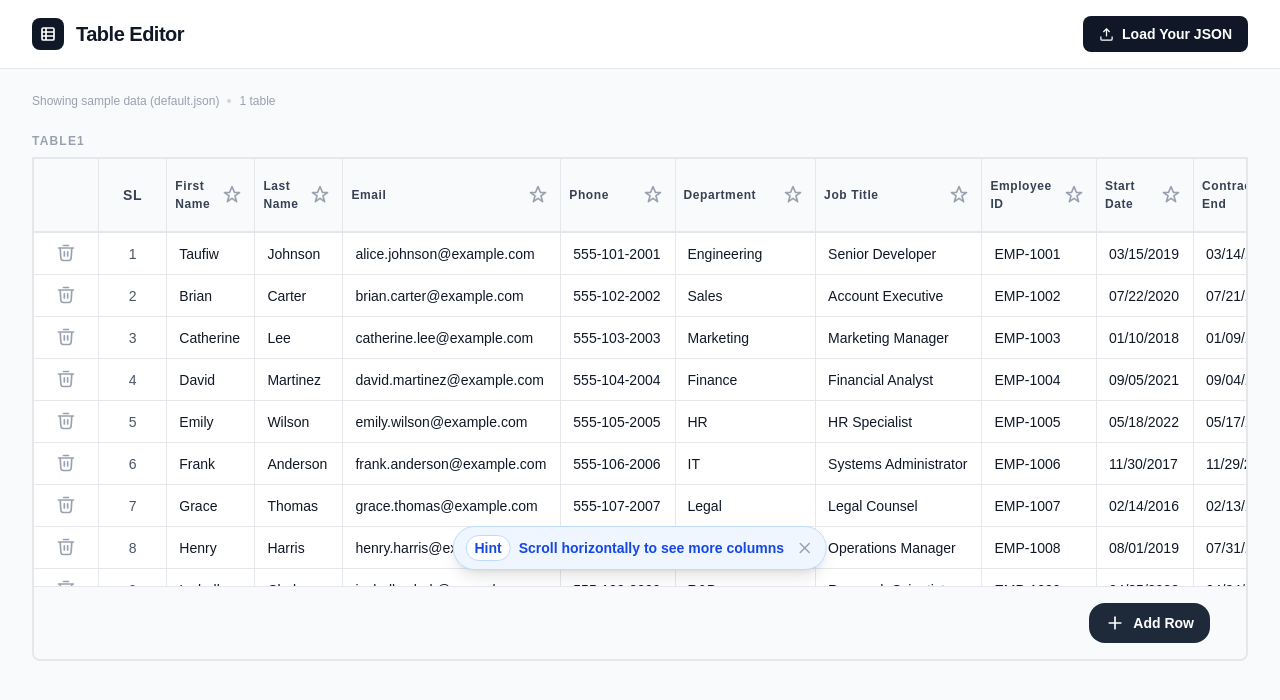
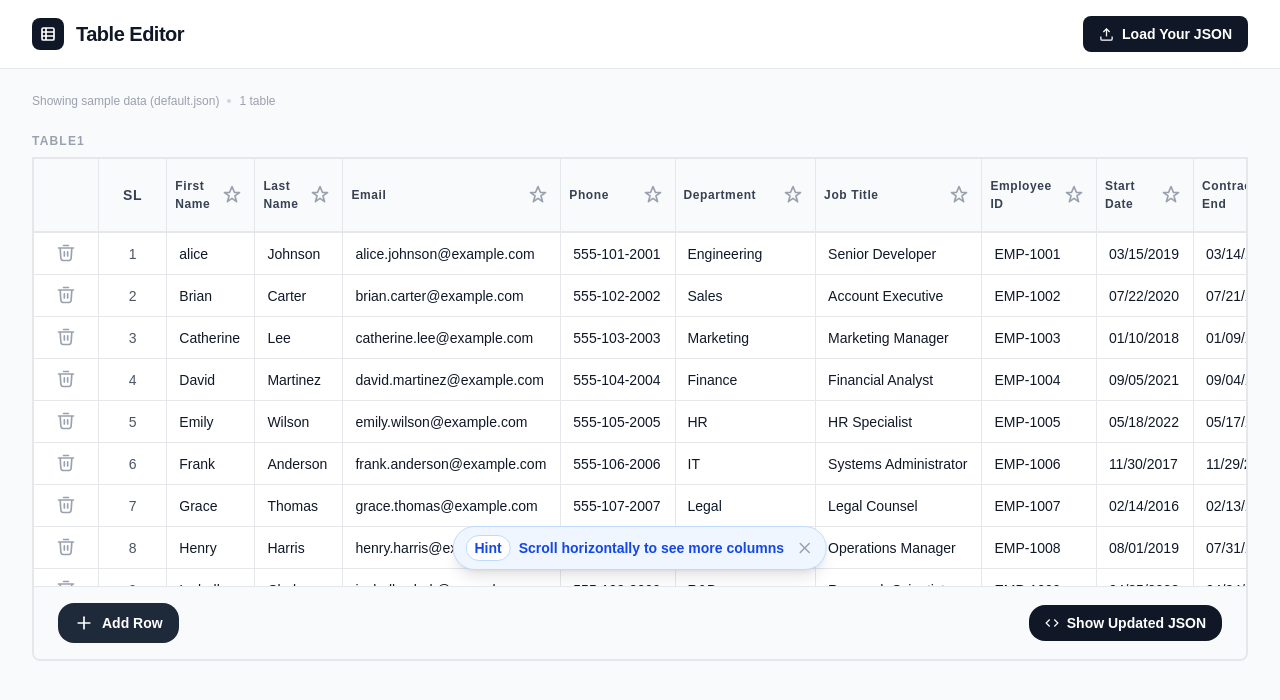
Before and after one commit to Taufiqul7756/custom-table, a Next.js app: page / in a window 1280 px wide. Shown: the top 700 px of the page. Built offline with nearby package versions, Linux system fonts and the light colour scheme.

Commit message:
fix : all button pointer cursor | show json button always visible

```diff
--- a/app/CustomTable.tsx
+++ b/app/CustomTable.tsx
@@ -1,7 +1,7 @@
 /* eslint-disable @typescript-eslint/no-explicit-any */
 "use client";
 
-import { useState, useRef, useEffect } from "react";
+import { useState, useRef, useEffect, type ReactNode } from "react";
 
 // ─── Types ────────────────────────────────────────────────────────────────────
 
@@ -32,6 +32,7 @@ interface CustomTableProps {
   tableType: string;
   onSave?: (data: RowData[], tableType: string) => void;
   isReadOnly?: boolean;
+  footerRight?: ReactNode;
 }
 
 // ─── Constants ────────────────────────────────────────────────────────────────
@@ -132,6 +133,7 @@ export function IstTable({
   tableType,
   onSave,
   isReadOnly = false,
+  footerRight,
 }: CustomTableProps) {
   const [data, setData] = useState<RowData[]>(initialData);
   const [pinnedColumns, setPinnedColumns] = useState<Set<string>>(
@@ -574,9 +576,8 @@ export function IstTable({
         </div>
 
         {/* Footer bar */}
-        <div className="flex justify-end items-center px-3 bg-gray-50 border-t border-gray-200">
-          {!isReadOnly && (
-            <div className="px-6 py-4 flex justify-end gap-5">
+        <div className="flex justify-between items-center px-6 py-4 bg-gray-50 border-t border-gray-200">
+          {!isReadOnly ? (
             <button
               onClick={addNewRow}
               className="h-10 px-4 text-sm font-semibold flex items-center gap-2 cursor-pointer bg-gray-800 hover:bg-gray-700 rounded-2xl text-white transition-colors"
@@ -584,8 +585,10 @@ export function IstTable({
               <PlusIcon />
               Add Row
             </button>
-            </div>
+          ) : (
+            <span />
           )}
+          {footerRight ?? <span />}
         </div>
       </div>
     </div>
--- a/app/page.tsx
+++ b/app/page.tsx
@@ -120,6 +120,19 @@ export default function Home() {
 
   const tableEntries = Object.entries(activeData.table_data);
 
+  const showJsonButton = (
+    <button
+      onClick={() => setShowJson((prev) => !prev)}
+      className="flex items-center gap-2 px-4 py-2 bg-gray-900 hover:bg-gray-700 text-white text-sm font-semibold rounded-2xl cursor-pointer transition-colors"
+    >
+      <svg width="14" height="14" viewBox="0 0 24 24" fill="none" stroke="currentColor" strokeWidth="2">
+        <polyline points="16 18 22 12 16 6" />
+        <polyline points="8 6 2 12 8 18" />
+      </svg>
+      {showJson ? "Hide JSON" : "Show Updated JSON"}
+    </button>
+  );
+
   return (
     <div className="min-h-screen bg-gray-50">
       {/* ── Top Bar ── */}
@@ -152,7 +165,7 @@ export default function Home() {
           {isCustom && (
             <button
               onClick={handleReset}
-              className="flex items-center gap-1.5 px-3 py-2 text-sm font-medium text-gray-600 hover:text-gray-900 hover:bg-gray-100 rounded-lg transition-colors"
+              className="flex items-center gap-1.5 px-3 py-2 text-sm font-medium text-gray-600 hover:text-gray-900 hover:bg-gray-100 rounded-lg cursor-pointer transition-colors"
             >
               <svg
                 width="14"
@@ -173,7 +186,7 @@ export default function Home() {
               setPanelOpen((p) => !p);
               setError(null);
             }}
-            className="flex items-center gap-2 px-4 py-2 bg-gray-900 hover:bg-gray-700 text-white text-sm font-semibold rounded-lg transition-colors"
+            className="flex items-center gap-2 px-4 py-2 bg-gray-900 hover:bg-gray-700 text-white text-sm font-semibold rounded-lg cursor-pointer transition-colors"
           >
             <svg
               width="15"
@@ -209,7 +222,7 @@ export default function Home() {
               </div>
               <button
                 onClick={() => setPanelOpen(false)}
-                className="text-gray-400 hover:text-gray-600 transition-colors p-1"
+                className="text-gray-400 hover:text-gray-600 transition-colors cursor-pointer p-1"
               >
                 <svg
                   width="18"
@@ -268,7 +281,7 @@ export default function Home() {
                 <div className="flex gap-2 mt-1">
                   <button
                     onClick={handleLoadJson}
-                    className="flex-1 py-2.5 bg-gray-900 hover:bg-gray-700 text-white text-sm font-semibold rounded-lg transition-colors"
+                    className="flex-1 py-2.5 bg-gray-900 hover:bg-gray-700 text-white text-sm font-semibold rounded-lg cursor-pointer transition-colors"
                   >
                     Load &amp; Render Tables
                   </button>
@@ -277,7 +290,7 @@ export default function Home() {
                       setInputText("");
                       setError(null);
                     }}
-                    className="px-4 py-2.5 border border-gray-200 hover:bg-gray-50 text-gray-600 text-sm font-medium rounded-lg transition-colors"
+                    className="px-4 py-2.5 border border-gray-200 hover:bg-gray-50 text-gray-600 text-sm font-medium rounded-lg cursor-pointer transition-colors"
                   >
                     Clear
                   </button>
@@ -299,7 +312,7 @@ export default function Home() {
                       setError(null);
                       textareaRef.current?.focus();
                     }}
-                    className="absolute top-2 right-2 px-2 py-1 text-xs bg-white border border-gray-200 hover:bg-gray-100 text-gray-600 rounded transition-colors"
+                    className="absolute top-2 right-2 px-2 py-1 text-xs bg-white border border-gray-200 hover:bg-gray-100 text-gray-600 rounded cursor-pointer transition-colors"
                   >
                     Use as template
                   </button>
@@ -334,9 +347,8 @@ export default function Home() {
         </div>
 
         {/* Tables */}
-        {tableEntries.map(
-          ([tableKey, tableSchema]) =>
-            tableSchema.rows.length > 0 && (
+        {tableEntries.map(([tableKey, tableSchema], idx) =>
+          tableSchema.rows.length > 0 ? (
             <div key={tableKey} className="mb-10">
               <div className="flex items-center gap-2 mb-2">
                 <span className="text-xs font-semibold uppercase tracking-widest text-gray-400">
@@ -348,42 +360,17 @@ export default function Home() {
                 columns={[
                   { key: "Del", label: "" },
                   { key: "#", label: "SL" },
-                    ...tableSchema.columns.map((col) => ({
-                      key: col,
-                      label: col,
-                    })),
+                  ...tableSchema.columns.map((col) => ({ key: col, label: col })),
                 ]}
                 initialData={tableSchema.rows.map((row, index) => ({
                   id: index + 1,
                   ...row,
                 }))}
                 onSave={handleSave}
+                footerRight={idx === tableEntries.length - 1 ? showJsonButton : undefined}
               />
             </div>
-            ),
-        )}
-
-        {/* Show JSON button */}
-        {savedJson && (
-          <div className="mt-4 flex justify-end">
-            <button
-              onClick={() => setShowJson((prev) => !prev)}
-              className="flex items-center gap-2 px-4 py-2 bg-gray-900 hover:bg-gray-700 text-white text-sm font-semibold rounded-lg transition-colors"
-            >
-              <svg
-                width="14"
-                height="14"
-                viewBox="0 0 24 24"
-                fill="none"
-                stroke="currentColor"
-                strokeWidth="2"
-              >
-                <polyline points="16 18 22 12 16 6" />
-                <polyline points="8 6 2 12 8 18" />
-              </svg>
-              {showJson ? "Hide JSON" : "Show Updated JSON"}
-            </button>
-          </div>
+          ) : null,
         )}
 
         {/* JSON output */}
@@ -414,7 +401,7 @@ export default function Home() {
                       JSON.stringify(savedJson, null, 2),
                     )
                   }
-                  className="text-xs px-3 py-1.5 border border-gray-200 hover:bg-gray-100 text-gray-600 rounded-md font-medium transition-colors"
+                  className="text-xs px-3 py-1.5 border border-gray-200 hover:bg-gray-100 text-gray-600 rounded-md font-medium cursor-pointer transition-colors"
                 >
                   Copy
                 </button>
@@ -423,7 +410,7 @@ export default function Home() {
                     setSavedJson(null);
                     setShowJson(false);
                   }}
-                  className="text-xs px-3 py-1.5 text-red-500 hover:text-red-700 hover:bg-red-50 border border-red-200 rounded-md font-medium transition-colors"
+                  className="text-xs px-3 py-1.5 text-red-500 hover:text-red-700 hover:bg-red-50 border border-red-200 rounded-md font-medium cursor-pointer transition-colors"
                 >
                   Clear
                 </button>
--- a/new.json
+++ b/new.json
@@ -45,7 +45,7 @@
       ],
       "rows": [
         {
-          "First Name": "Taufiw",
+          "First Name": "alice",
           "Last Name": "Johnson",
           "Email": "alice.johnson@example.com",
           "Phone": "555-101-2001",
```
Lines whose indentation alone changed are shown as unchanged.
